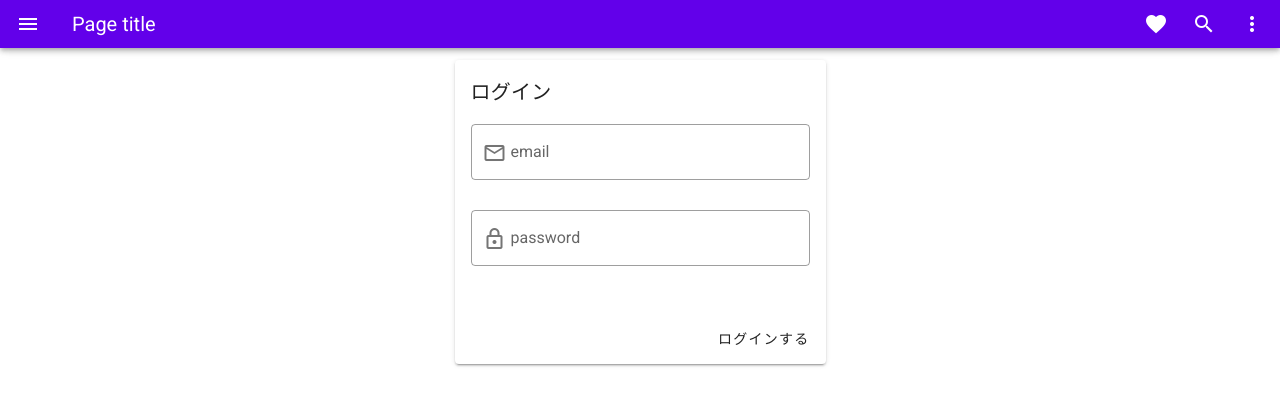
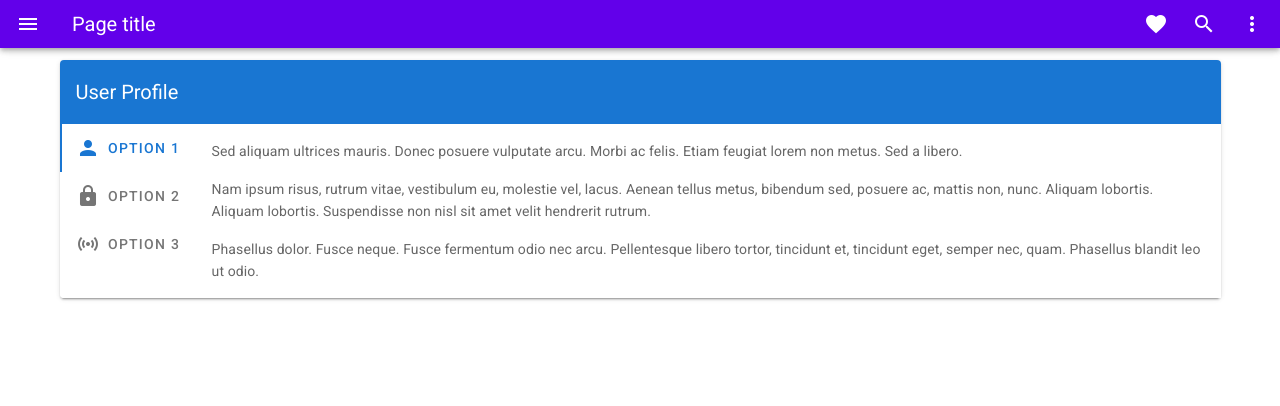
Before and after one commit to 1071sh/vue-study, a Vue app: page / in a window 1280 px wide. Shown: the top 406 px of the page. Built offline with nearby package versions, Linux system fonts and the light colour scheme.

Commit message:
App.vueの中身をLogin.vueからVote.vueに差し替える

```diff
--- a/src/App.vue
+++ b/src/App.vue
@@ -2,20 +2,23 @@
     <v-app>
         <Header />
         <v-main>
-            <Login />
+            <!-- <Login /> -->
+            <Vote />
         </v-main>
     </v-app>
 </template>
 
 <script>
-import Login from "./views/Login";
+// import Login from "./views/Login";
+import Vote from "./views/Vote";
 import Header from "./components/Header";
 
 export default {
     name: "App",
 
     components: {
-        Login,
+        // Login,
+        Vote,
         Header,
     },
 
```
